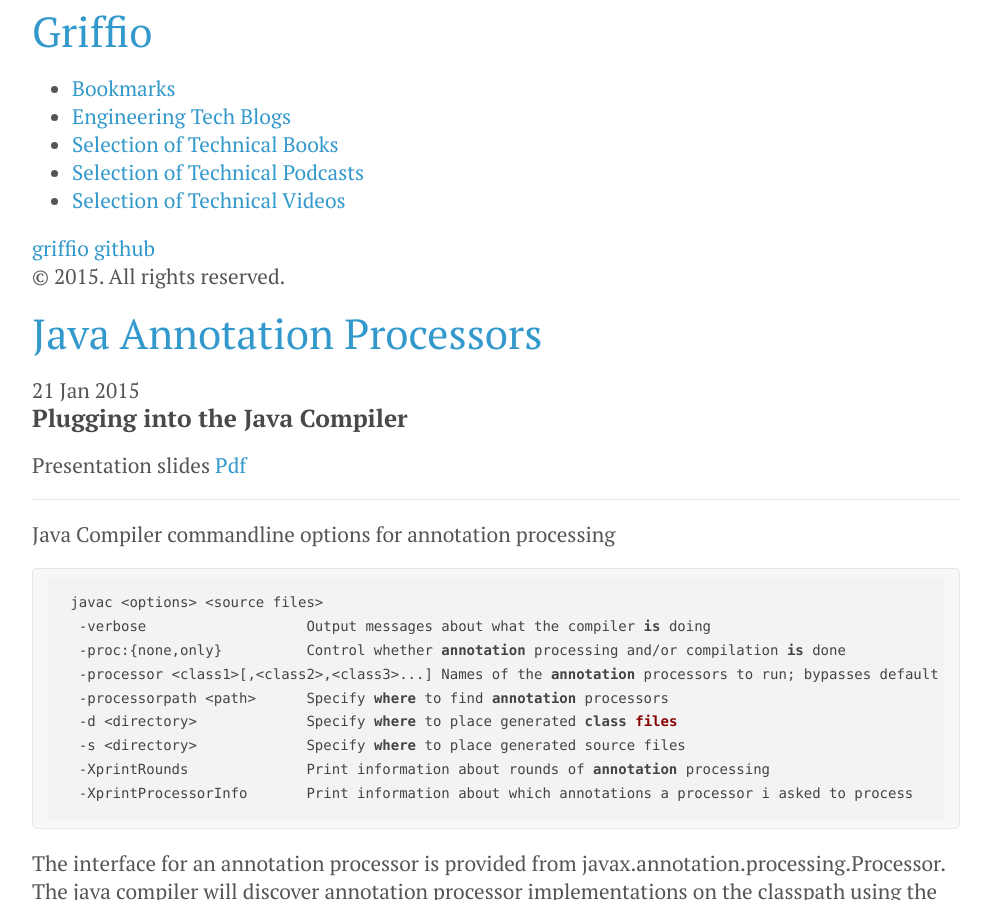
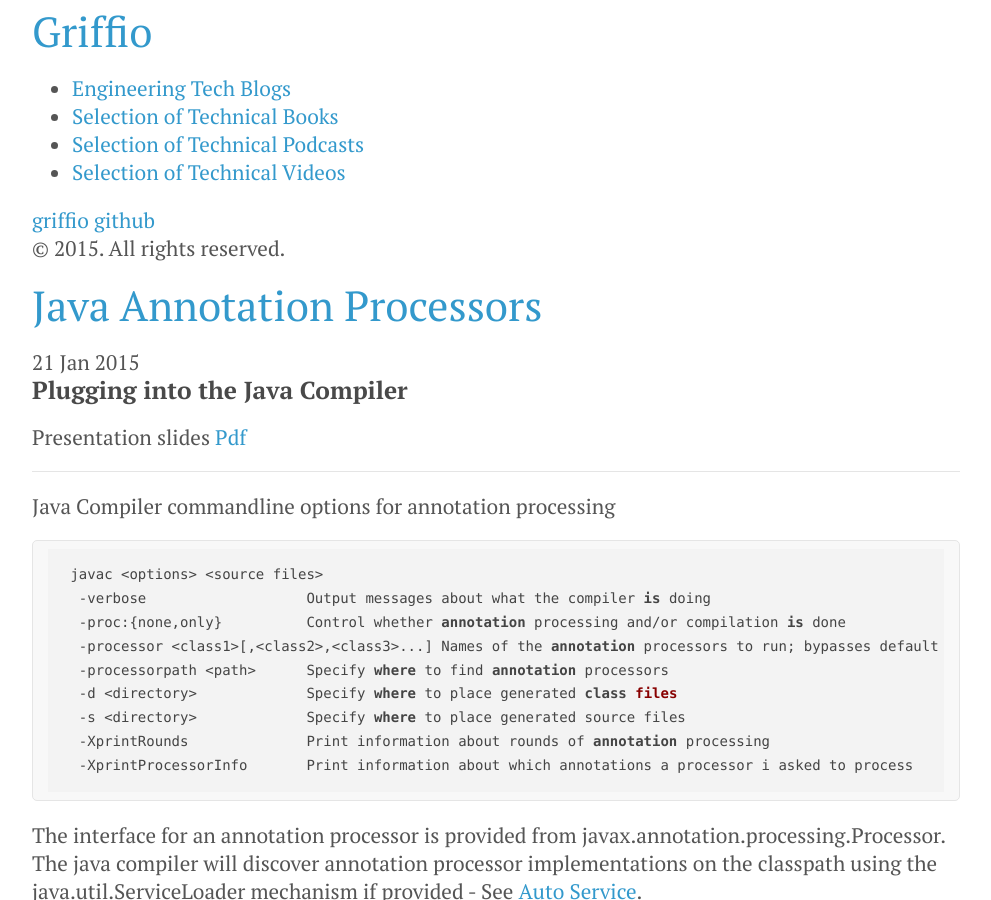
Before and after one commit to griffio/griffio.github.io, a Jekyll site: the page built from index.html, in a window 1280 px wide and 900 px high. Shown: the whole window, without its empty margins (144-1135 px from the left). Built offline with Jekyll 4.4.1, drawn with Linux system fonts in a browser that asks for light colours; nearby versions of some CDN libraries; the list of posts is cut into pages by our own code.

Commit message:
sidebar
Signed-off-by: griffio <griffio@users.noreply.github.com>

```diff
--- a/_includes/sidebar.html
+++ b/_includes/sidebar.html
@@ -12,9 +12,6 @@
         <nav class="sidebar-nav">
 
             <ul>
-                <li>
-                    <a href="/bookmarks">Bookmarks</a>
-                </li>
                 <li>
                     <a href="/engineering-tech-blogs">Engineering Tech Blogs</a>
                 </li>
```
